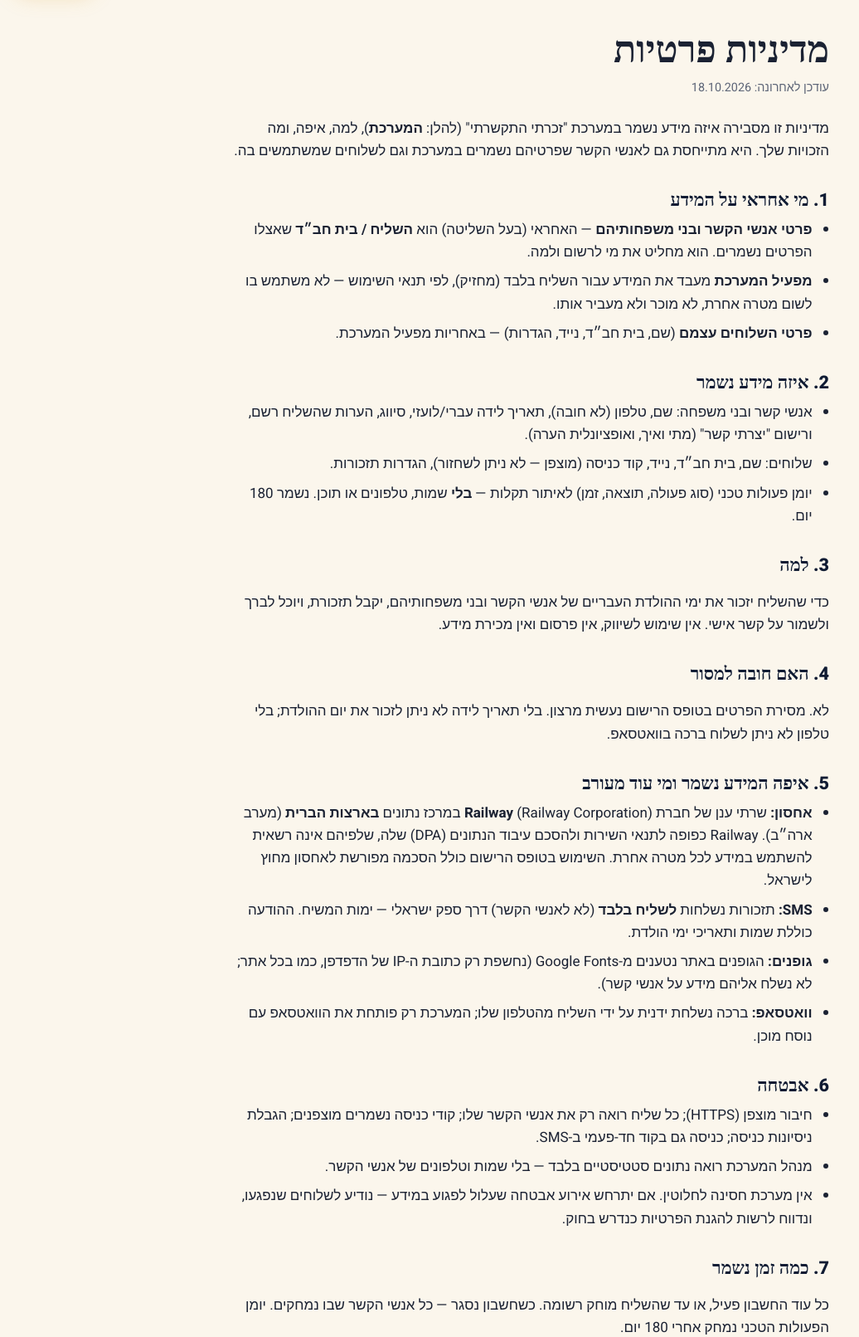
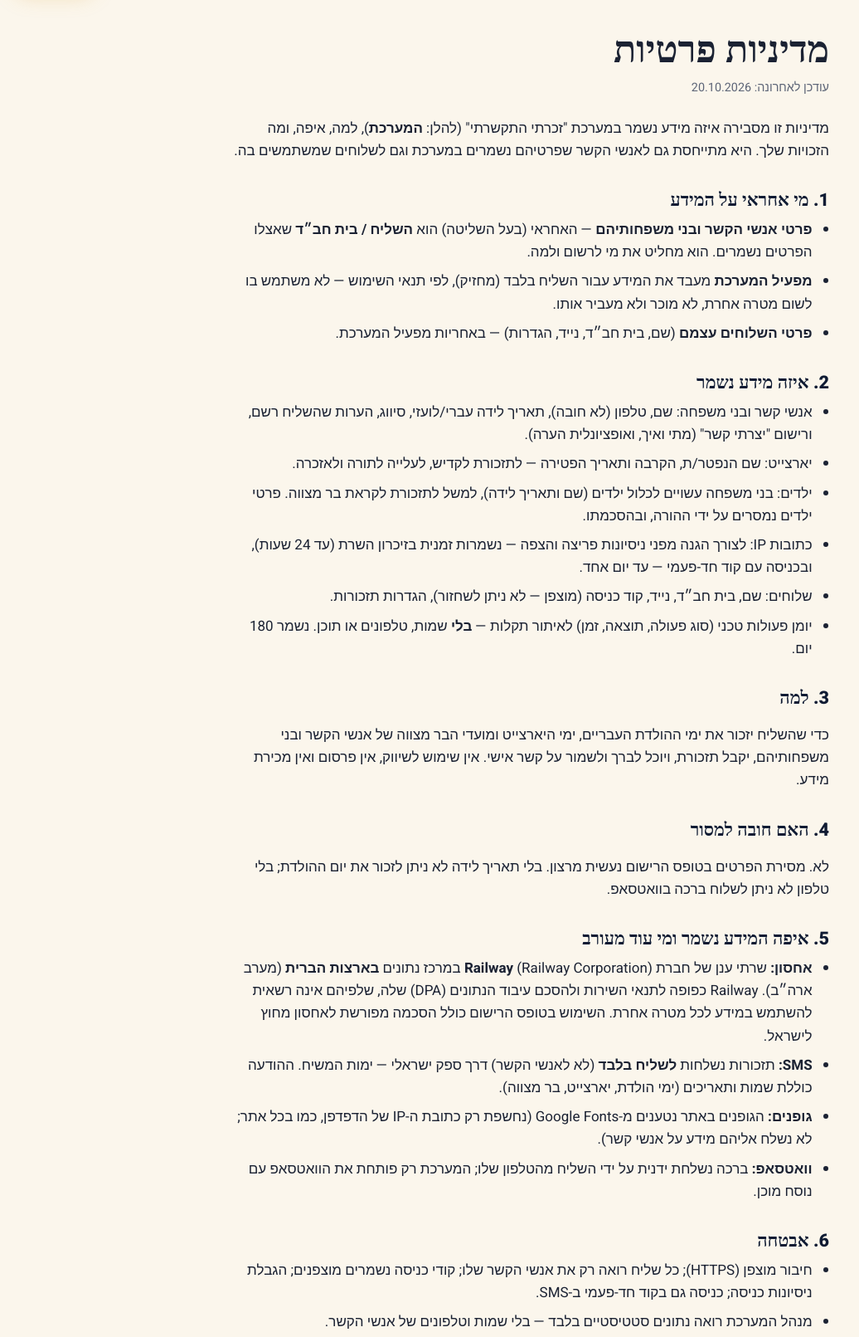
Before and after one commit to shnotik770-netizen/mekoravim, a Node project: template views/privacy.ejs in a window 1280 px wide. Shown: the part 71-1682 px from the top of the page at 83% size, without its empty margins (0-1036 px from the left). Run offline with Node 20 templates, Linux system fonts and the light colour scheme; the template is opened without the code that fills it, so the values that code supplies are empty; some web fonts are replaced.

Commit message:
Privacy: prune login IPs daily, disclose yahrzeit/minors/IP data, harden .gitignore
Co-Authored-By: Claude Opus 5.5 <noreply@anthropic.com>
Claude-Session: https://claude.ai/code/session_01DmuYhEujfAHK3Wmvj5JfFm

```diff
--- a/views/privacy.ejs
+++ b/views/privacy.ejs
@@ -22,7 +22,7 @@
 
 <main class="hm-terms">
   <h1>מדיניות פרטיות</h1>
-  <p class="hm-terms__meta">עודכן לאחרונה: 18.10.2026</p>
+  <p class="hm-terms__meta">עודכן לאחרונה: 20.10.2026</p>
   <p>מדיניות זו מסבירה איזה מידע נשמר במערכת "זכרתי התקשרתי" (להלן: <b>המערכת</b>), למה, איפה, ומה הזכויות שלך. היא מתייחסת גם לאנשי הקשר שפרטיהם נשמרים במערכת וגם לשלוחים שמשתמשים בה.</p>
 
   <h2>1. מי אחראי על המידע</h2>
@@ -35,12 +35,15 @@
   <h2>2. איזה מידע נשמר</h2>
   <ul>
     <li>אנשי קשר ובני משפחה: שם, טלפון (לא חובה), תאריך לידה עברי/לועזי, סיווג, הערות שהשליח רשם, ורישום "יצרתי קשר" (מתי ואיך, ואופציונלית הערה).</li>
+    <li>יארצייט: שם הנפטר/ת, הקרבה ותאריך הפטירה — לתזכורת לקדיש, לעלייה לתורה ולאזכרה.</li>
+    <li>ילדים: בני משפחה עשויים לכלול ילדים (שם ותאריך לידה), למשל לתזכורת לקראת בר מצווה. פרטי ילדים נמסרים על ידי ההורה, ובהסכמתו.</li>
+    <li>כתובות IP: לצורך הגנה מפני ניסיונות פריצה והצפה — נשמרות זמנית בזיכרון השרת (עד 24 שעות), ובכניסה עם קוד חד-פעמי — עד יום אחד.</li>
     <li>שלוחים: שם, בית חב״ד, נייד, קוד כניסה (מוצפן — לא ניתן לשחזור), הגדרות תזכורות.</li>
     <li>יומן פעולות טכני (סוג פעולה, תוצאה, זמן) לאיתור תקלות — <b>בלי</b> שמות, טלפונים או תוכן. נשמר 180 יום.</li>
   </ul>
 
   <h2>3. למה</h2>
-  <p>כדי שהשליח יזכור את ימי ההולדת העבריים של אנשי הקשר ובני משפחותיהם, יקבל תזכורת, ויוכל לברך ולשמור על קשר אישי. אין שימוש לשיווק, אין פרסום ואין מכירת מידע.</p>
+  <p>כדי שהשליח יזכור את ימי ההולדת העבריים, ימי היארצייט ומועדי הבר מצווה של אנשי הקשר ובני משפחותיהם, יקבל תזכורת, ויוכל לברך ולשמור על קשר אישי. אין שימוש לשיווק, אין פרסום ואין מכירת מידע.</p>
 
   <h2>4. האם חובה למסור</h2>
   <p>לא. מסירת הפרטים בטופס הרישום נעשית מרצון. בלי תאריך לידה לא ניתן לזכור את יום ההולדת; בלי טלפון לא ניתן לשלוח ברכה בוואטסאפ.</p>
@@ -48,7 +51,7 @@
   <h2>5. איפה המידע נשמר ומי עוד מעורב</h2>
   <ul>
     <li><b>אחסון:</b> שרתי ענן של חברת <b>Railway</b> (Railway Corporation) במרכז נתונים <b>בארצות הברית</b> (מערב ארה״ב). Railway כפופה לתנאי השירות ולהסכם עיבוד הנתונים (DPA) שלה, שלפיהם אינה רשאית להשתמש במידע לכל מטרה אחרת. השימוש בטופס הרישום כולל הסכמה מפורשת לאחסון מחוץ לישראל.</li>
-    <li><b>SMS:</b> תזכורות נשלחות <b>לשליח בלבד</b> (לא לאנשי הקשר) דרך ספק ישראלי — ימות המשיח. ההודעה כוללת שמות ותאריכי ימי הולדת.</li>
+    <li><b>SMS:</b> תזכורות נשלחות <b>לשליח בלבד</b> (לא לאנשי הקשר) דרך ספק ישראלי — ימות המשיח. ההודעה כוללת שמות ותאריכים (ימי הולדת, יארצייט, בר מצווה).</li>
     <li><b>גופנים:</b> הגופנים באתר נטענים מ-Google Fonts (נחשפת רק כתובת ה-IP של הדפדפן, כמו בכל אתר; לא נשלח אליהם מידע על אנשי קשר).</li>
     <li><b>וואטסאפ:</b> ברכה נשלחת ידנית על ידי השליח מהטלפון שלו; המערכת רק פותחת את הוואטסאפ עם נוסח מוכן.</li>
   </ul>
--- a/views/register.ejs
+++ b/views/register.ejs
@@ -80,7 +80,7 @@
   <div class="bd-privacy-note">
     <p><b>🔒 על הפרטים שלך</b></p>
     <p>הפרטים יישמרו אצל <b><%= link.shliach_name %><%= link.chabad_house ? ' (' + link.chabad_house + ')' : '' %></b>, האחראי על המידע, לצורך שמירת קשר<%= mode === 'yahrzeit' ? ' ותזכורת לקראת היארצייט' : mode === 'both' ? ', ברכה ביום ההולדת ותזכורת לקראת היארצייט' : ' וברכה ביום ההולדת' %>. מסירת הפרטים אינה חובה ונעשית מרצונך.</p>
-    <p>המידע מנוהל במערכת "זכרתי התקשרתי" עבור השליח, ונשמר בשרתי ענן מאובטחים של חברת Railway <b>בארצות הברית</b>. הוא לא יימכר ולא יועבר לאף גורם אחר. אפשר לבקש לעיין במידע, לתקן או למחוק אותו בכל עת — דרך <a href="/contact?r=<%= link.token %>" target="_blank" rel="noopener">טופס יצירת קשר</a>. כשרושמים בני משפחה — ודאו שהם מסכימים.</p>
+    <p>המידע מנוהל במערכת "זכרתי התקשרתי" עבור השליח, ונשמר בשרתי ענן מאובטחים של חברת Railway <b>בארצות הברית</b>. הוא לא יימכר ולא יועבר לאף גורם אחר. אפשר לבקש לעיין במידע, לתקן או למחוק אותו בכל עת — דרך <a href="/contact?r=<%= link.token %>" target="_blank" rel="noopener">טופס יצירת קשר</a>. כשרושמים בני משפחה — ודאו שהם מסכימים; פרטי ילדים מתחת לגיל 18 — רק על ידי הורה.</p>
     <p><a href="/privacy" target="_blank" rel="noopener">מדיניות הפרטיות</a> · <a href="/terms" target="_blank" rel="noopener">תנאי שימוש</a></p>
     <label class="bd-check"><input type="checkbox" name="privacy_ok" required <%= values.privacy_ok ? 'checked' : '' %>> קראתי ואני מסכים/ה לשמירת הפרטים כמתואר, כולל אחסון בשרתים מחוץ לישראל</label>
   </div>
```
Also changed, not shown: lib/audit.js, 1 other file.
